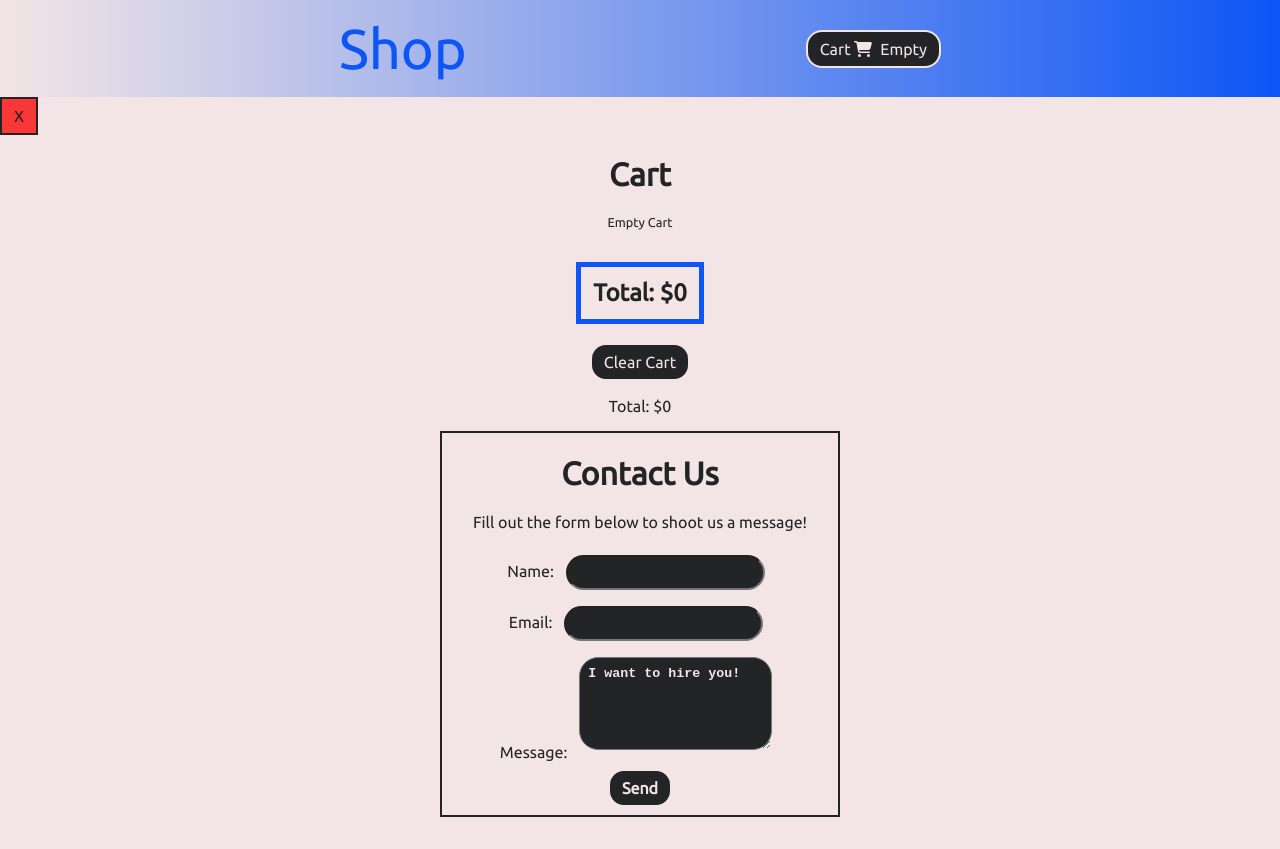
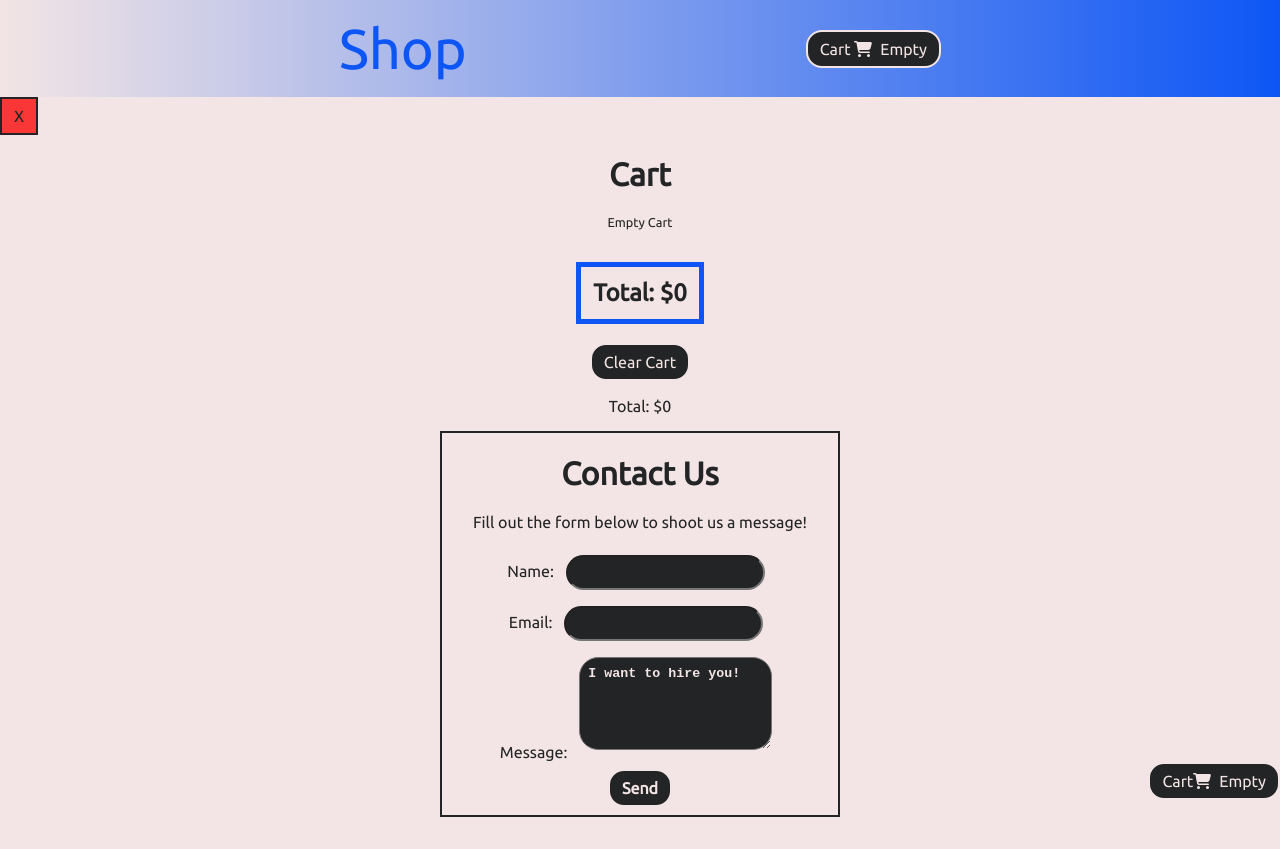
Before and after one commit to jimmybcoding/e-commerce-react, a React (Vite) app: page /#/cart in a window 1280 px wide. Built offline with nearby package versions, Linux system fonts and the light colour scheme.

Commit message:
add go to cart button for scrolling

```diff
--- a/src/App.css
+++ b/src/App.css
@@ -68,7 +68,7 @@ body {
 }
 
 .cart-btn:hover {
-  background-image: linear-gradient(to right, rgb(243, 229, 229), rgb(13, 86, 245));
+  background-color: rgb(13, 86, 245);
 }
 
 .quantity-adjust-btn {
--- a/src/App.jsx
+++ b/src/App.jsx
@@ -3,6 +3,7 @@ import './App.css'
 import { Cart } from './components/Cart';
 import Nav from './components/Nav';
 import Products from './components/Products';
+import GoToCartButton from './utilities/GoToCartButton';
 
 
 function App() {
@@ -15,6 +16,7 @@ function App() {
             <Route path= '/' element={<Products />}/>
             <Route path='cart' element={<Cart />} />
         </Routes>
+        <GoToCartButton />
     </>
     );
 }
--- /dev/null
+++ b/src/utilities/GoToCartButton.jsx
@@ -0,0 +1,29 @@
+import { FontAwesomeIcon } from '@fortawesome/react-fontawesome';
+import { useContext } from 'react';
+import { CartContext } from '../context/CartContext';
+import { faCartShopping } from '@fortawesome/free-solid-svg-icons';
+
+const GoToCartButton = () => {
+    const { getQuantityTotal } = useContext(CartContext);
+
+    const goToCart = {
+        position: "fixed",
+        bottom: "0",
+        right: "0"
+    }
+
+    return (
+        <div style={goToCart}>
+            <button className="primary-btn cart-btn">
+                Cart
+                <FontAwesomeIcon
+                    icon={faCartShopping}
+                    style={{paddingRight: "0.5rem"}}
+                    />
+                    {getQuantityTotal()}
+            </button>
+        </div>
+    )
+}
+
+export default GoToCartButton
```
